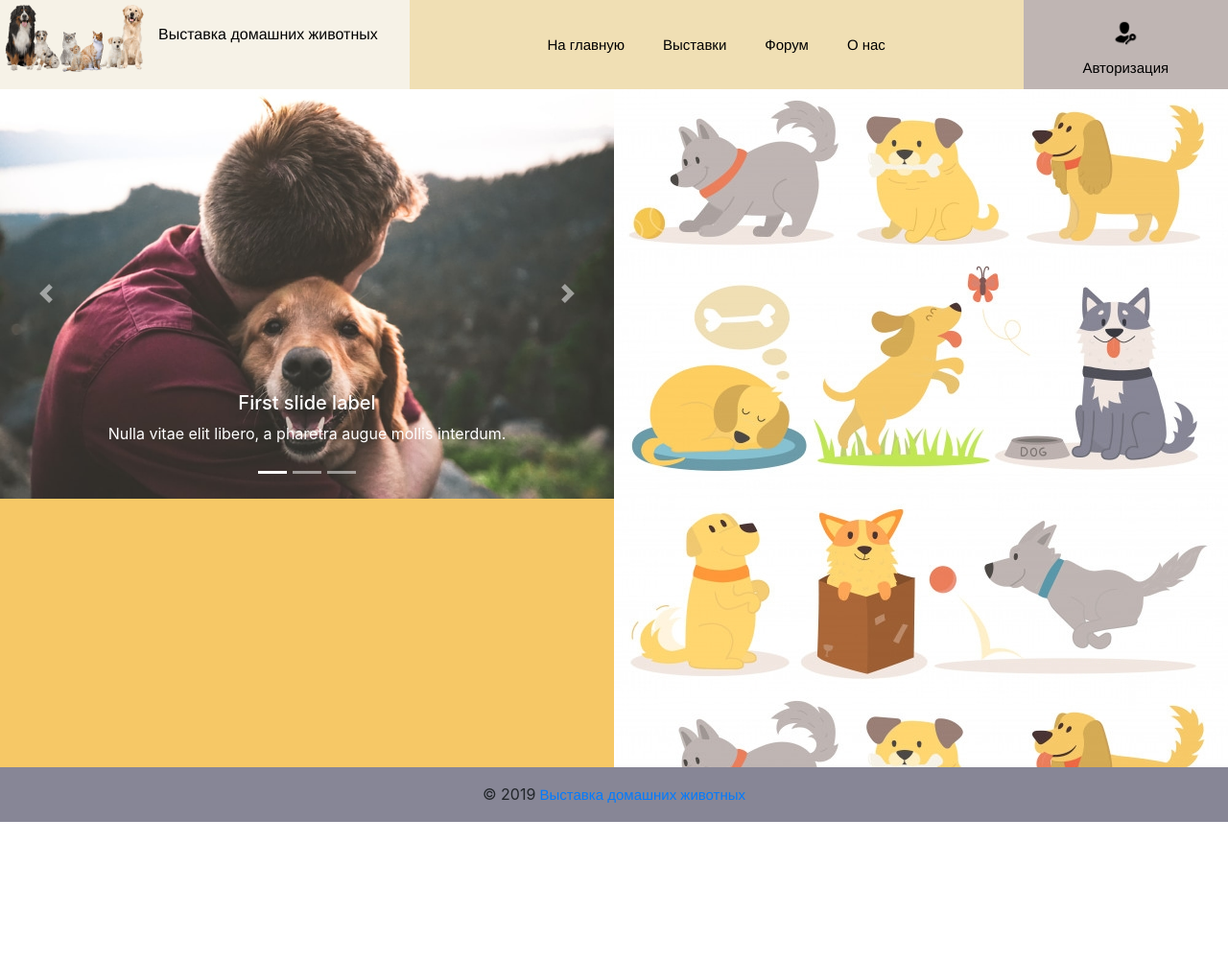
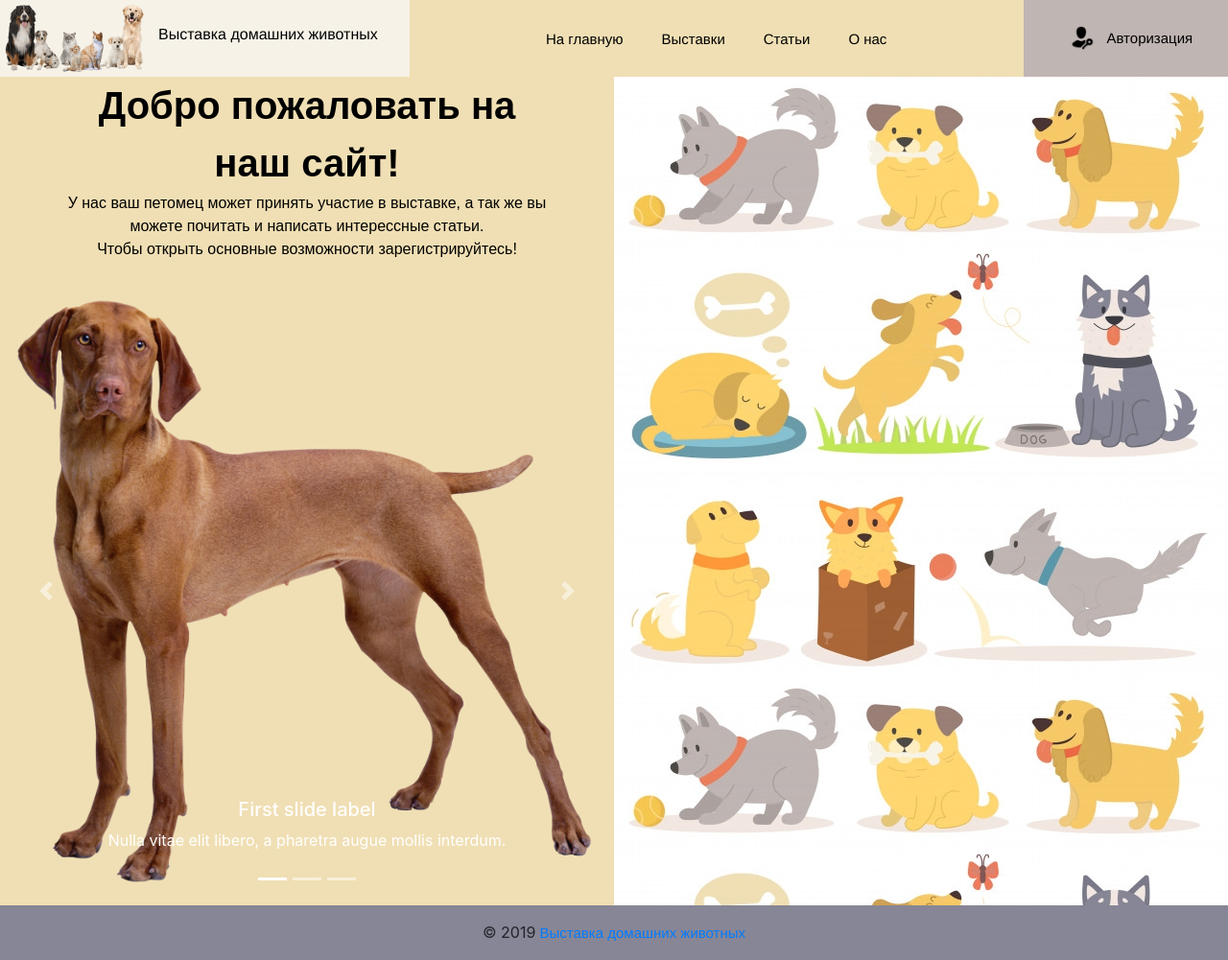
Before and after one commit to alexpomazan/petshow_kursach, a Django app: page / in a window 1280 px wide. Shown: the whole page at 96% size. Before the commit the page ends 857 px from the top, so only its background shows below. Run offline with Django 3.2, Linux system fonts and the light colour scheme; some libraries are stand-ins or nearby versions.

Commit message:
update 1.2

```diff
--- a/petshow/static/css/style.css
+++ b/petshow/static/css/style.css
@@ -76,6 +76,9 @@ nav {
 }
 .authorization > a {
   color: black;
+  display: flex;
+  align-items: center;
+  justify-content: center;
 }
 .logo_authorization {
   width: 30px;
@@ -115,11 +118,30 @@ a:hover {
 .left_box {
   width: 50%;
   color: black;
-  background-color: #f6c866;
+  background-color:#f0dfb4;
   /* display: flex;
   flex-flow: column nowrap;
   justify-content: center;
   align-items: center;  */
+}
+.carousel-caption{
+
+}
+.welcome_text {
+  text-align: center;
+  font-family: Arial, sans-serif;
+  width: 80%;
+  margin: 0 auto;
+}
+/* .text {
+  position: relative;
+  font-family: Arial, sans-serif;
+  width: 80%;
+} */
+.welcome_text > p:first-child {
+  margin: 0;
+  font-size: 40px;
+  font-weight: 550;
 }
 .right_box {
   z-index: 0;
--- a/petshow/templates/base.html
+++ b/petshow/templates/base.html
@@ -23,9 +23,9 @@
         <nav class="col-9">
           <ul>
             <li><a href="{% url 'home' %}">На главную</a></li>
-            <li><a href="#">Выставки</a></li>
-            <li><a href="#">Форум</a></li>
-            <li><a href="#">О нас</a></li>
+            <li><a href="{% url 'shows' %}">Выставки</a></li>
+            <li><a href="{% url 'article' %}">Статьи</a></li>
+            <li><a href="{% url 'about_us' %}">О нас</a></li>
           </ul>
         </nav>
 
@@ -35,8 +35,8 @@
          <a href= "{% url 'logout' %}">Выйти</a>
          <a href="{% url 'password_change' %}">Сменить пароль</a>
           {%else%}
-        <img class="logo_authorization" src="{% static "images/authorization.png"%}">
-        <a href= "{% url 'login' %}">Авторизация</a>
+          <a href= "{% url 'login' %}">
+        <img class="logo_authorization" src="{% static "images/authorization.png"%}">Авторизация</a>
           {%endif%}
         </div>
       </div>
@@ -44,7 +44,11 @@
     {% block content %}
     <div class="main_container">
       <div class="left_box">
-    <div class="bd-example">
+      <div class = "welcome_text">
+<p>Добро пожаловать на наш сайт!</p>
+<p>У нас ваш петомец может принять участие в выставке, а так же вы можете почитать и написать интерессные статьи.<br>
+Чтобы открыть основные возможности зарегистрируйтесь!</p>
+      </div>
   <div id="carouselExampleCaptions" class="carousel slide" data-ride="carousel">
     <ol class="carousel-indicators">
       <li data-target="#carouselExampleCaptions" data-slide-to="0" class="active"></li>
@@ -53,26 +57,25 @@
     </ol>
     <div class="carousel-inner">
       <div class="carousel-item active">
-        <img src="{% static "images/back_login.jpeg"%}" class="d-block w-100 h-100" alt="...">
+        <img src="{% static "images/dog_show.png"%}" class="d-block w-100" alt="...">
         <div class="carousel-caption d-none d-md-block">
           <h5>First slide label</h5>
           <p>Nulla vitae elit libero, a pharetra augue mollis interdum.</p>
         </div>
       </div>
       <div class="carousel-item">
-        <img src="{% static "images/back_login.jpeg"%}" class="d-block w-100 h-100" alt="...">
+        <img src="{% static "images/cat_show.png"%}" class="d-block w-100" alt="...">
         <div class="carousel-caption d-none d-md-block">
           <h5>Second slide label</h5>
           <p>Lorem ipsum dolor sit amet, consectetur adipiscing elit.</p>
         </div>
       </div>
       <div class="carousel-item">
-        <img src="{% static "images/back_login.jpeg"%}" class="d-block w-100 h-100" alt="...">
+        <img src="{% static "images/back_login.jpeg"%}" class="d-block w-100" alt="...">
         <div class="carousel-caption d-none d-md-block">
           <h5>Third slide label</h5>
           <p>Praesent commodo cursus magna, vel scelerisque nisl consectetur.</p>
         </div>
-      </div>
     </div>
     <a class="carousel-control-prev" href="#carouselExampleCaptions" role="button" data-slide="prev">
       <span class="carousel-control-prev-icon" aria-hidden="true"></span>
--- a/petshow/templates/registration/login.html
+++ b/petshow/templates/registration/login.html
@@ -32,6 +32,8 @@
         </div>
         {% endcomment %}
         <input type="submit" class="btn btn-outline-success" value="Войти">
+        <p>Забыли пароль? Восстановите по ссылке ниже.</p>
+        <a href={% url 'password_reset' %}>Восстановить пароль</a>
     </form>
     </div>
         <div class="right_content col-3">
--- /dev/null
+++ b/petshow/templates/registration/password_reset_email.html
@@ -0,0 +1,2 @@
+Someone asked for password reset for email {{ email }}. Follow the link below:
+{{ protocol}}://{{ domain }}{% url 'password_reset_confirm' uidb64=uid token=token %}
--- a/petshow/templates/registration/signup.html
+++ b/petshow/templates/registration/signup.html
@@ -4,7 +4,7 @@
 {% block content %}
     <div class="header_text"><h4>РЕГИСТРАЦИЯ УЧЕТНОЙ ЗАПИСИ</h4></div>
     <div class="section_signup">
-    <p>Создайте учетную запись, чтобы иметь полный доступ ко всем возможностям сайта.</p>
+    {% comment %} <p>Создайте учетную запись, чтобы иметь полный доступ ко всем возможностям сайта.</p> {% endcomment %}
     <form method="post">
     {% csrf_token %}
     {{ form.as_p }}
--- a/petshow/urls.py
+++ b/petshow/urls.py
@@ -1,11 +1,15 @@
 from django.urls import include, path
 from . import views
+from django.contrib.auth import views as auth_views
 from django.views.generic import TemplateView
 
 urlpatterns = [
     path('', views.home, name="home"),
     path('signup/', views.signup, name="signup"),
     path('login/', views.login, name="login"),
+    path('shows/', views.shows, name="shows"),
+    path('article/', views.article, name="article"),
+    path('about_us/', views.about_us, name="about_us"),
     path('cabinet', views.cabinet, name="cabinet"),
-    path('accounts/', include('django.contrib.auth.urls'))
+    path('accounts/', include('django.contrib.auth.urls')),
 ]
--- a/petshow/views.py
+++ b/petshow/views.py
@@ -28,6 +28,14 @@ def signup(request):
 def login(request):
     return render(request, 'registration/login.html')
 
+def shows(request):
+    return render(request, 'shows.html')
+
+def article(request):
+    return render(request, 'article.html')
+
+def about_us(request):
+    return render(request, 'about_us.html')
 
 def cabinet(request):
     return render(request, 'cabinet.html')
--- a/website/settings.py
+++ b/website/settings.py
@@ -85,6 +85,7 @@ AUTHENTICATION_BACKENDS = (
 LOGIN_REDIRECT_URL = '/'
 LOGOUT_REDIRECT_URL = '/'
 LOGIN_URL = '/accounts/login/'
+SUCCESS_URL = '/'
 WSGI_APPLICATION = 'website.wsgi.application'
 
 # Database
```
Also changed, not shown: other parts of petshow/static/css/style.css (+41 -8 lines), petshow/templates/about_us.html (added, +8 -0 lines), petshow/templates/article.html (added, +8 -0 lines), petshow/templates/registration/password_reset_form.html (added, +10 -0 lines), petshow/templates/shows.html (added, +8 -0 lines), petshow/static/images/Cute_Dog_PNG_Clip_Art-2488.png (added), petshow/static/images/cat_show.png (added), petshow/static/images/dog_PNG50375.webp (added), petshow/static/images/dog_show.png (added), 4 other files.
